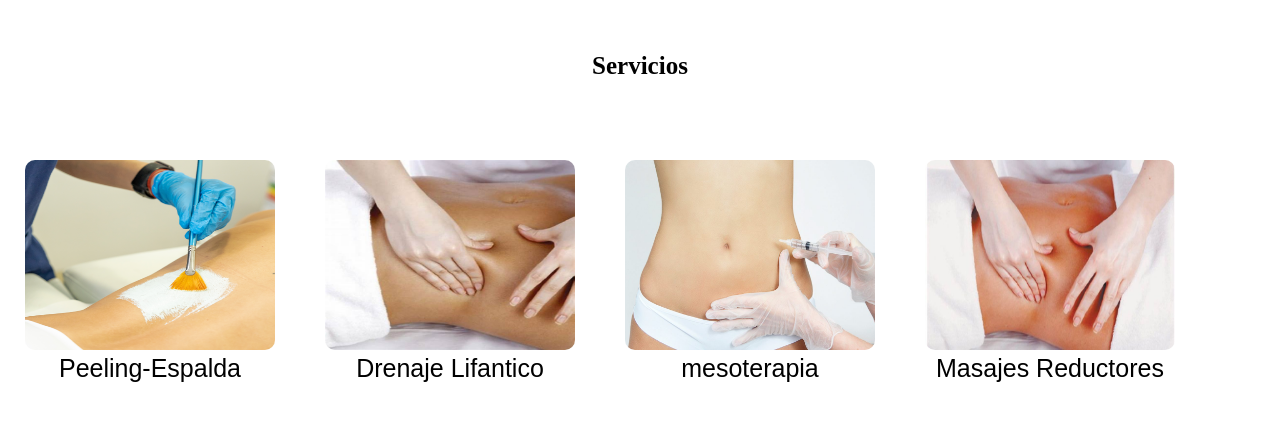
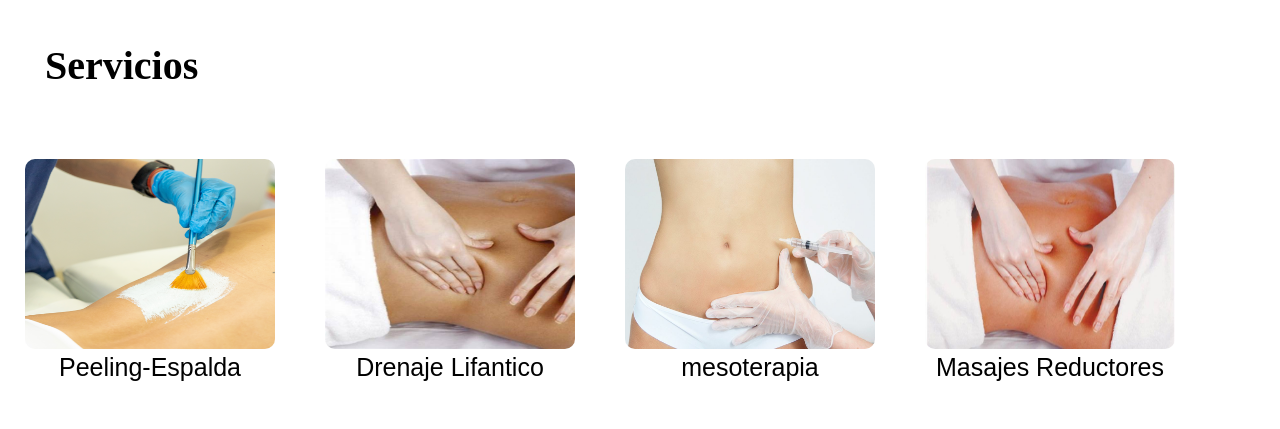
Before and after one commit to Gene2833/Katys-Beauty, a plain HTML site: page pages/tratamientoscor.html in a window 1280 px wide. Shown: the part 351-780 px from the top of the page. Drawn offline with Linux system fonts and the light colour scheme.

Commit message:
Modificacion a la pagina principal

```diff
--- a/sass/estilos.scss
+++ b/sass/estilos.scss
@@ -11,9 +11,16 @@
 }
 
 //TRATAMIENTOS FACIALES Y CORPORALES//
-.servicio{
+.servicio {
+    display: flex;
+    flex-direction: row;
+
+
+        h1{
         padding: 30px;
-        font-size: 20px;
+        font-size: 40px;
+
+}
 }
 
 .contenedor{
```
Also changed, not shown: css/estilos.css, 1 other file.
